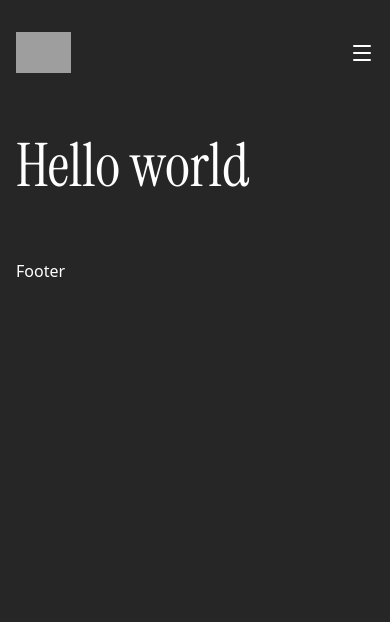
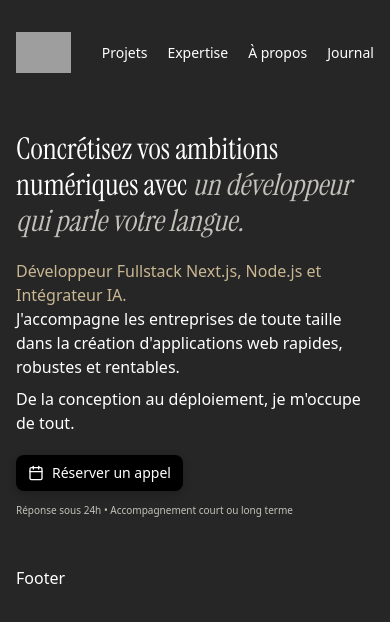
Before and after one commit to codebylan/devfoliov3, a Next.js app: page / in a window 390 px wide. Shown: the top 622 px of the page. Built offline with nearby package versions, Linux system fonts and the light colour scheme; grey boxes are pictures that could not be loaded.

Commit message:
feat : create hero section

```diff
--- a/src/app/page.jsx
+++ b/src/app/page.jsx
@@ -1,7 +1,9 @@
+import Hero from '@/components/sections/Hero';
+
 export default function Home() {
   return (
-    <div>
-      <h1>Hello world</h1>
-    </div>
+    <main>
+      <Hero />
+    </main>
   );
 }
--- a/src/components/layout/Header.jsx
+++ b/src/components/layout/Header.jsx
@@ -1,6 +1,6 @@
 'use client';
 
-import { Menu, Phone, X } from 'lucide-react';
+import { Phone } from 'lucide-react';
 import Image from 'next/image';
 import Link from 'next/link';
 import { useState } from 'react';
@@ -15,16 +15,22 @@ const Header = () => {
   };
 
   return (
-    <header>
-      <nav className="flex items-center justify-between relative ">
-        <div id="logo">
+    <header className="lg:text-end text-center">
+      <nav className="flex   items-center justify-between relative ">
+        <div id="logo ">
           <Link href={'/'} className="flex text-sm items-center gap-2 ">
-            <Image src={logo} alt="Dylan-Agboton.com" width={55} height={55} />
+            <Image
+              src={logo}
+              alt="Dylan-Agboton.com"
+              width={55}
+              height={55}
+              className=" "
+            />
             <span className="hidden sm:inline">Dylan-Agboton.com</span>
           </Link>
         </div>
 
-        <div id="nav-links" className="hidden lg:block">
+        <div id="nav-links" className=" lg:block justify-center flex">
           <ul className="flex gap-5 text-sm">
             <li className="hover:underline">
               <Link href={'/'}>Projets</Link>
@@ -41,59 +47,14 @@ const Header = () => {
           </ul>
         </div>
 
-        <div id="btn" className="hidden lg:block">
-          <Button className={`cursor-pointer items-center bg-black text-sm`}>
+        <div className=" lg:block hidden">
+          <Button
+            className={`cursor-pointer items-center bg-black hover:bg-black text-sm`}
+          >
             <Phone />
             Réserver un appel
           </Button>
         </div>
-
-        {/* Mobile Menu Button */}
-        <button
-          className="lg:hidden cursor-pointer"
-          onClick={toggleMenu}
-          aria-label="Toggle menu"
-        >
-          {isMenuOpen ? <X size={24} /> : <Menu size={24} />}
-        </button>
-
-        {/* Mobile Menu */}
-        {isMenuOpen && (
-          <div className="absolute top-full text-center left-0 right-0 bg-[#262626] border border-[#C8B792] rounded-md lg:hidden z-50">
-            <div className="flex flex-col p-4 gap-4">
-              <ul className="flex flex-col gap-4 text-sm">
-                <li className="hover:underline">
-                  <Link href={'/'} onClick={() => setIsMenuOpen(false)}>
-                    Projets
-                  </Link>
-                </li>
-                <li className="hover:underline">
-                  <Link href={'/'} onClick={() => setIsMenuOpen(false)}>
-                    Expertise
-                  </Link>
-                </li>
-                <li className="hover:underline">
-                  <Link href={'/'} onClick={() => setIsMenuOpen(false)}>
-                    À propos
-                  </Link>
-                </li>
-                <li className="hover:underline">
-                  <Link href={'/'} onClick={() => setIsMenuOpen(false)}>
-                    Journal
-                  </Link>
-                </li>
-              </ul>
-              <div id="btn">
-                <Button
-                  className={`cursor-pointer items-center text-sm w-full bg-black justify-center`}
-                >
-                  <Phone />
-                  Réserver un appel
-                </Button>
-              </div>
-            </div>
-          </div>
-        )}
       </nav>
     </header>
   );
--- /dev/null
+++ b/src/components/sections/Hero.jsx
@@ -0,0 +1,45 @@
+import { Calendar } from 'lucide-react';
+import { Button } from '../ui/button';
+
+const Hero = () => {
+  return (
+    <section id="hero">
+      {/* left column  */}
+      <h1 className="max-w-4xl lg:text-6xl text-3xl mb-5 ">
+        Concrétisez vos ambitions numériques avec{' '}
+        <span className="italic text-[#C3C1BA]!">
+          un développeur qui parle votre langue.
+        </span>
+      </h1>
+      <div className="flex items-center">
+        <div>
+          <div className="lg:text-xl text-base max-w-3xl ">
+            <p className="text-accent">
+              Développeur Fullstack Next.js, Node.js et Intégrateur IA.
+            </p>
+            <p>
+              J'accompagne les entreprises de toute taille dans la création
+              d'applications web rapides, robustes et rentables.
+            </p>
+            <p className="mt-2">
+              De la conception au déploiement, je m'occupe de tout.
+            </p>
+          </div>
+
+          <Button
+            className={` mt-5 text-sm items-center bg-black hover:bg-black cursor-pointer shadow-[0_3px_10px_rgb(0,0,0,0.2)]  `}
+          >
+            {' '}
+            <Calendar /> Réserver un appel
+          </Button>
+
+          <p className="text-[10px] text-[#C3C1BA]! mt-3">
+            Réponse sous 24h • Accompagnement court ou long terme
+          </p>
+        </div>
+      </div>
+    </section>
+  );
+};
+
+export default Hero;
--- a/src/styles/globals.css
+++ b/src/styles/globals.css
@@ -1,53 +1,6 @@
 @import 'tailwindcss';
-@import 'tw-animate-css';
 
 @custom-variant dark (&:is(.dark *));
-
-* {
-  /* padding: 0;
-  margin: 0; */
-  box-sizing: border-box;
-  scroll-behavior: smooth;
-  color: white;
-}
-body {
-  background-color: #262626;
-}
-
-#logo {
-  font-family: var(--font-instrument-serif);
-}
-
-#btn {
-  font-family: var(--font-inter);
-  box-shadow: 0 3px 10px rgb(0, 0, 0, 0.2);
-}
-
-section {
-  margin-top: 10px;
-}
-
-h1,
-h2 {
-  font-family: var(--font-instrument-serif);
-}
-
-h1 {
-  font-size: 60px;
-}
-
-h2 {
-  font-size: 30px;
-}
-
-h3 {
-  font-family: var(--font-inter);
-  font-size: 15px;
-}
-
-p {
-  font-size: 12px;
-}
 
 @theme inline {
   --radius-sm: calc(var(--radius) - 4px);
@@ -123,6 +76,40 @@ p {
   --sidebar-accent-foreground: oklch(0.205 0 0);
   --sidebar-border: oklch(0.922 0 0);
   --sidebar-ring: oklch(0.708 0 0);
+  --text-accent: #c8b792;
+}
+
+* {
+  /* padding: 0;
+  margin: 0; */
+  box-sizing: border-box;
+  scroll-behavior: smooth;
+  color: white;
+}
+body {
+  background-color: #262626;
+}
+
+#logo {
+  font-family: var(--font-instrument-serif);
+}
+
+section {
+  margin-top: 10px;
+}
+
+h1,
+h2 {
+  font-family: var(--font-instrument-serif);
+}
+
+h3 {
+  font-family: var(--font-inter);
+  font-size: 15px;
+}
+
+.text-accent {
+  color: var(--text-accent);
 }
 
 .dark {
```
Also changed, not shown: package.json (+4 -3 lines), 2 other files (tests, documents, lock files or other folders).
